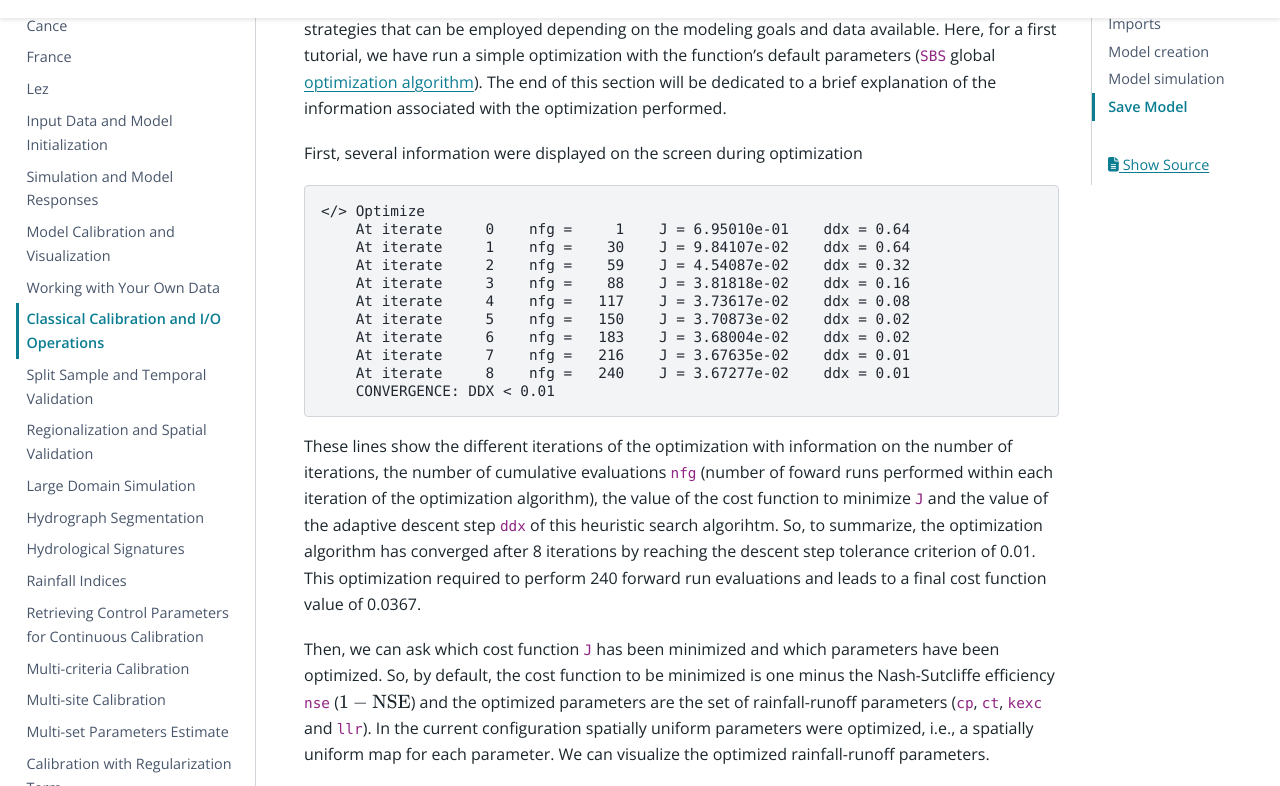
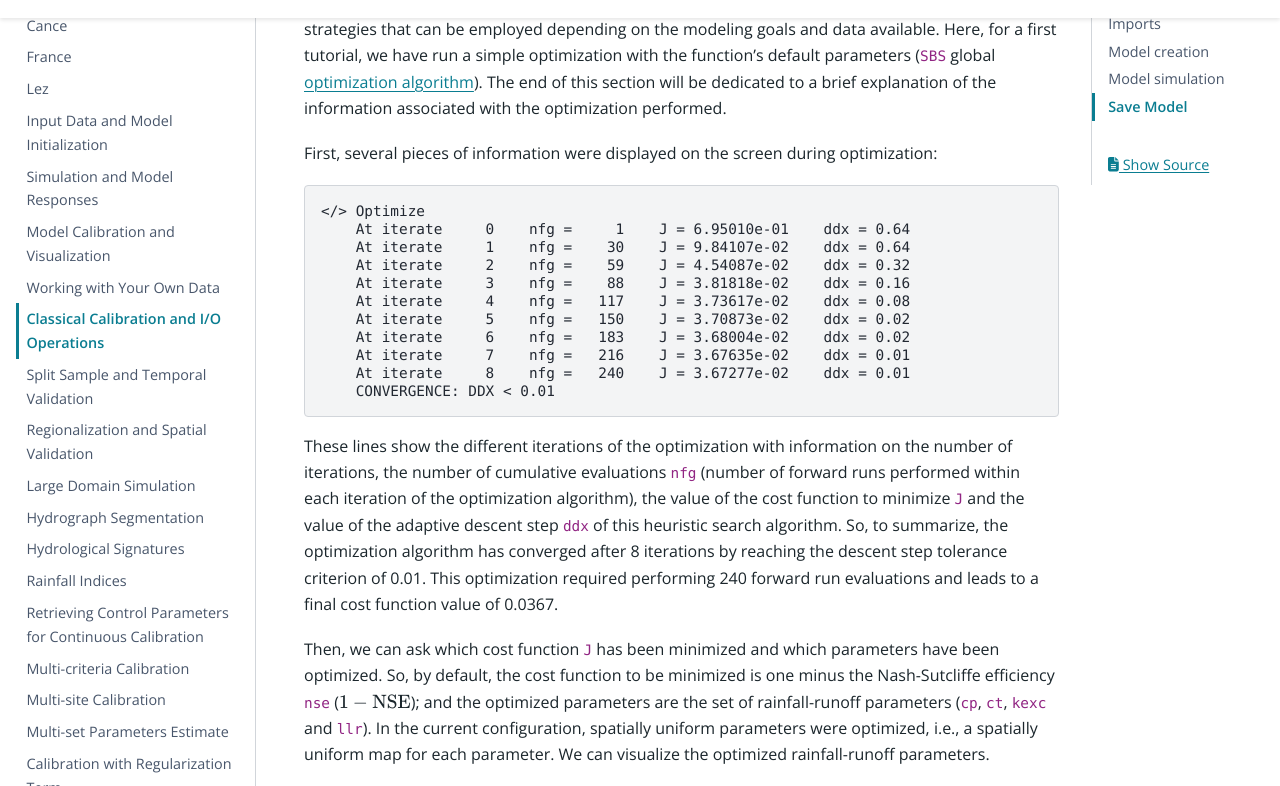
Before and after one commit to DassHydro/smash, a Sphinx documentation site: the page built from doc/source/user_guide/classical_uses/classical_calibration_io.rst, in a window 1280 px wide and 1400 px high, scrolled down 2440 px. Shown: the part 118-904 px from the top of the window. Built offline with Sphinx 7.4.7 and the PyData theme 0.15.4, drawn with Linux system fonts in a browser that asks for light colours; pages that are not in the unit, such as notebooks, are missing from menus; the version number could not be read and is left out; cross-references to code outside the pages are shown as plain code; some of the changed text lies outside the part shown; grey boxes are pictures that could not be loaded.

Commit message:
Apply suggestion PR from AEB review

```diff
--- a/doc/source/user_guide/classical_uses/classical_calibration_io.rst
+++ b/doc/source/user_guide/classical_uses/classical_calibration_io.rst
@@ -7,7 +7,7 @@ Classical Calibration and I/O Operations
 .. warning::
     This section is in development.
 
-.. TODO: add i/o guide; simplify this tutorial, moving some parts (e.g., setup, mesh creation) into quickstart.
+.. TODO: add I/O guide; simplify this tutorial, moving some parts (e.g., setup, mesh creation) into quickstart.
 
 This tutorial explains how to perform simple simulations (forward run and simple optimization) and how to use several Input/Output operations.
 We begin by opening a Python interface:
@@ -54,7 +54,7 @@ Different methods associated with the `smash.Model` object are available to perf
 Forward run
 ***********
 
-The most basic simulation possible is the forward run that consist in runing a forward hydrological model given input data. A forward run can be called with the `Model.forward_run <smash.Model.forward_run>` method.
+The most basic simulation possible is the forward run that consists of running a forward hydrological model given input data. A forward run can be called with the `Model.forward_run <smash.Model.forward_run>` method.
 
 .. To speed up documentation generation
 .. ipython:: python
@@ -68,7 +68,7 @@ The most basic simulation possible is the forward run that consist in runing a f
 
     model.forward_run()
 
-Once the forward run has been completed, we can visualize the simulated discharge for example at the most downstream gauge.
+Once the forward run has been completed, we can visualize the simulated discharge, for example, at the most downstream gauge.
 
 .. ipython:: python
 
@@ -119,7 +119,7 @@ And visualize again the simulated discharge compared to the observed discharge,
 Of course, the hydrological model optimization problem is a complex one and there are many strategies that can be employed depending on the modeling goals and data available. Here, for a first tutorial, we have run a simple optimization with the function's
 default parameters (``SBS`` global :ref:`optimization algorithm <math_num_documentation.optimization_algorithm>`). The end of this section will be dedicated to a brief explanation of the information associated with the optimization performed.
 
-First, several information were displayed on the screen during optimization
+First, several pieces of information were displayed on the screen during optimization:
 
 .. code-block:: text
 
@@ -136,11 +136,11 @@ First, several information were displayed on the screen during optimization
         CONVERGENCE: DDX < 0.01
 
 These lines show the different iterations of the optimization with information on the number of iterations, the number of cumulative evaluations ``nfg``
-(number of foward runs performed within each iteration of the optimization algorithm), the value of the cost function to minimize ``J`` and the value of the adaptive descent step ``ddx`` of this heuristic search algorihtm.
-So, to summarize, the optimization algorithm has converged after 8 iterations by reaching the descent step tolerance criterion of 0.01. This optimization required to perform 240 forward run evaluations and leads to a final cost function value of 0.0367.
+(number of forward runs performed within each iteration of the optimization algorithm), the value of the cost function to minimize ``J`` and the value of the adaptive descent step ``ddx`` of this heuristic search algorithm.
+So, to summarize, the optimization algorithm has converged after 8 iterations by reaching the descent step tolerance criterion of 0.01. This optimization required performing 240 forward run evaluations and leads to a final cost function value of 0.0367.
 
-Then, we can ask which cost function ``J`` has been minimized and which parameters have been optimized. So, by default, the cost function to be minimized is one minus the Nash-Sutcliffe efficiency ``nse`` (:math:`1 - \text{NSE}`)
-and the optimized parameters are the set of rainfall-runoff parameters (``cp``, ``ct``, ``kexc`` and ``llr``). In the current configuration spatially
+Then, we can ask which cost function ``J`` has been minimized and which parameters have been optimized. So, by default, the cost function to be minimized is one minus the Nash-Sutcliffe efficiency ``nse`` (:math:`1 - \text{NSE}`);
+and the optimized parameters are the set of rainfall-runoff parameters (``cp``, ``ct``, ``kexc`` and ``llr``). In the current configuration, spatially
 uniform parameters were optimized, i.e., a spatially uniform map for each parameter. We can visualize the optimized rainfall-runoff parameters.
 
 .. ipython:: python
```
Also changed, not shown: other parts of doc/source/user_guide/classical_uses/classical_calibration_io.rst (+1 -1 lines).
